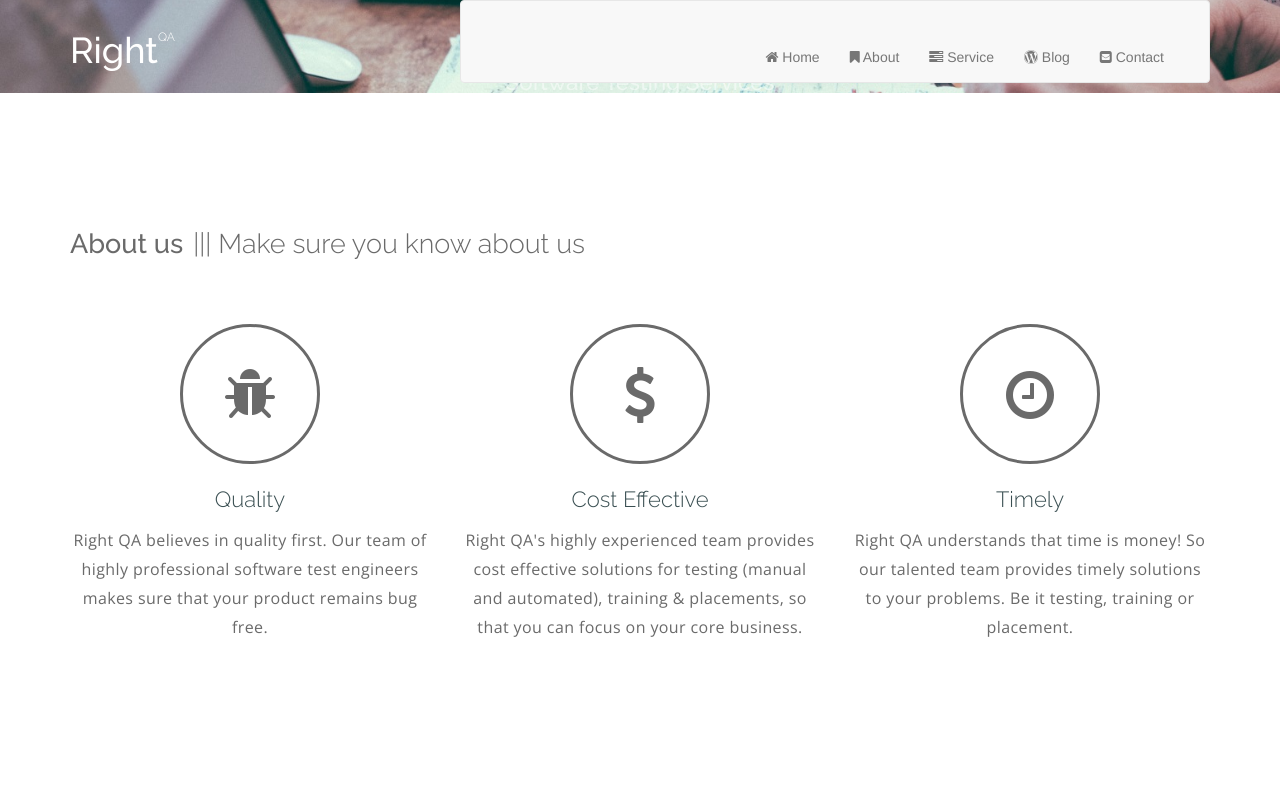
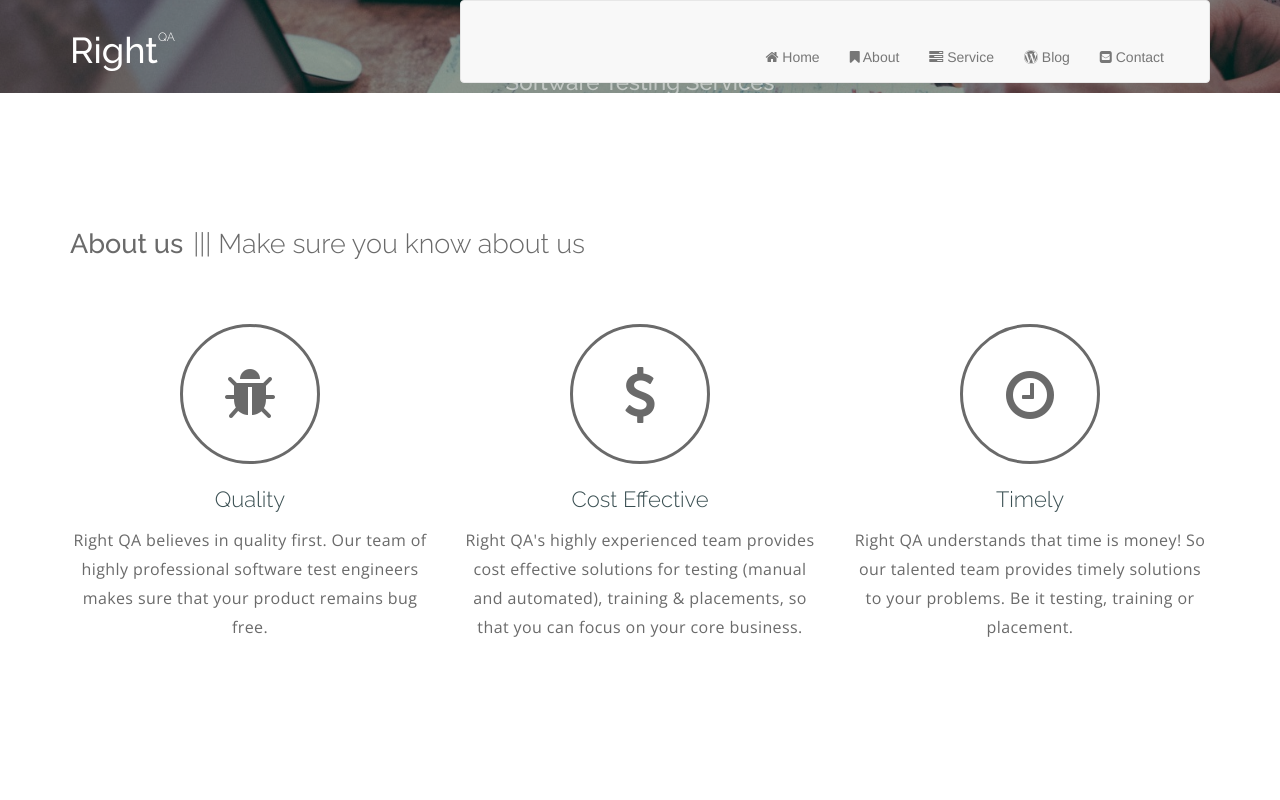
Before and after one commit to rightqa/rightqa.github.io, a plain HTML site: page index.html in a window 1280 px wide. Shown: the top 800 px of the page. Drawn offline with nearby package versions, Linux system fonts and the light colour scheme; a script that the page names is missing; a web font is replaced by a local one.

Commit message:
Update style.css

```diff
--- a/assets/css/style.css
+++ b/assets/css/style.css
@@ -316,8 +316,7 @@ h1.logo {
 
 #header {
   background-image: url(../images/header-bg.jpg);
-  /*This is commented out by Nitin Khanchandani to remove the dark shadow over the header image*/
-  /*box-shadow: inset 0 0 0 1000px rgba(0, 0, 0, 0.8);*/
+  box-shadow: inset 0 0 0 1000px rgba(0, 0, 0, 0.4);
 }
 #services {
   background:white;
```
